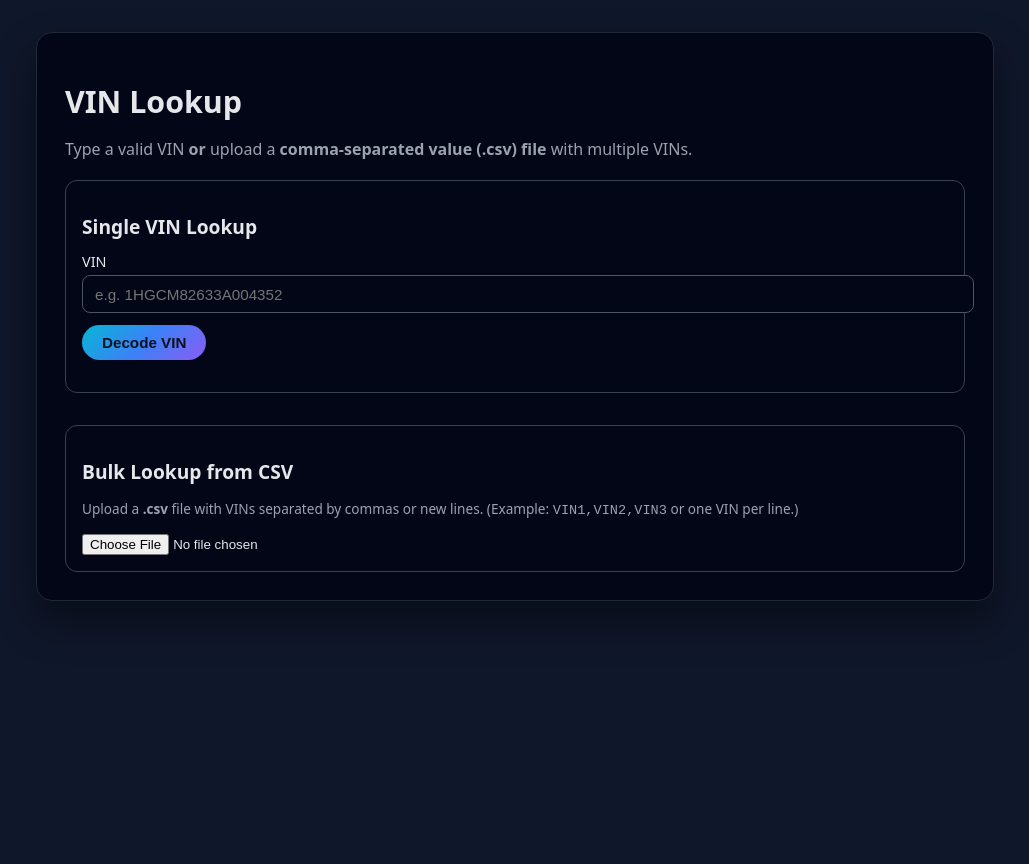
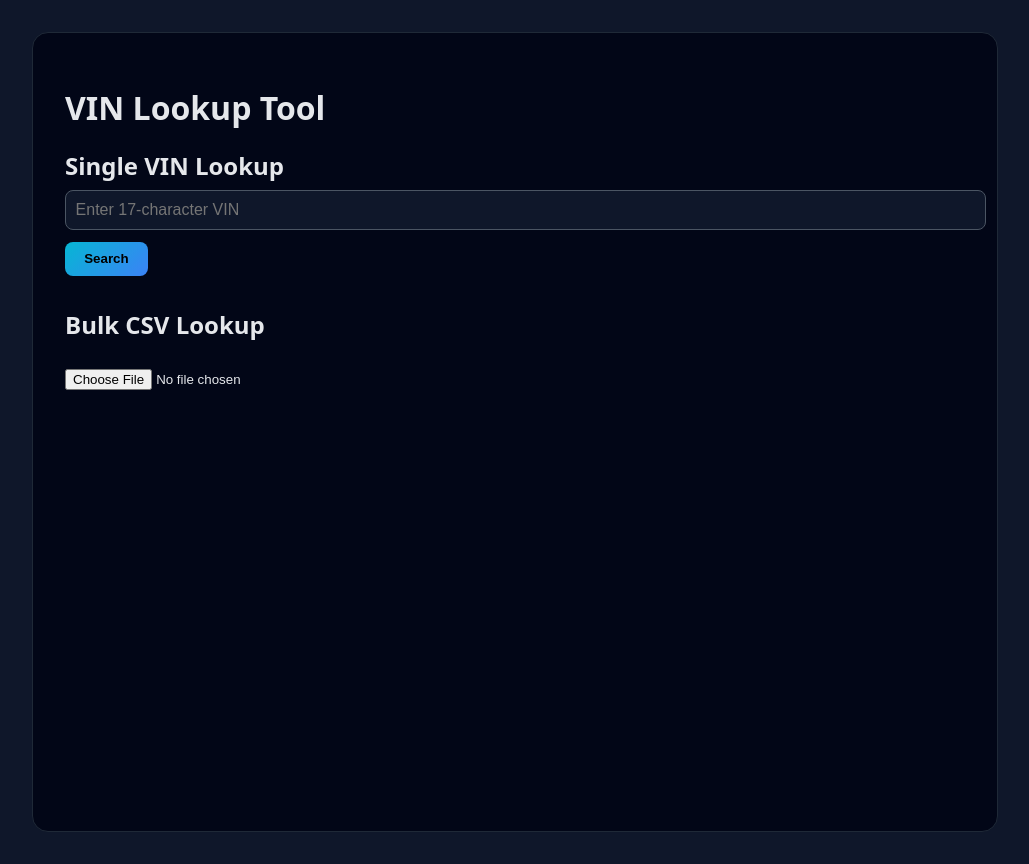
Before and after one commit to James-Ambenge/CS696A, a React (Vite) app in the folder vin-lookup/: page / in a window 1280 px wide. Shown: the whole page, without its empty margins (125-1154 px from the left). Built offline with nearby package versions, Linux system fonts and the light colour scheme.

Commit message:
Updated Recall Check 2

```diff
--- a/vin-lookup/src/VinLookupApp.jsx
+++ b/vin-lookup/src/VinLookupApp.jsx
@@ -1,9 +1,6 @@
 import React, { useState } from "react";
 
 function VinLookupApp() {
-
-  const API_BASE = import.meta.env.VITE_API_BASE || "http://localhost:4000";
-
   const [vin, setVin] = useState("");
   const [data, setData] = useState(null);
   const [error, setError] = useState("");
@@ -18,38 +15,37 @@ function VinLookupApp() {
 
   const isValidVin = (value) => {
     const cleaned = value.trim().toUpperCase();
-    const vinRegex = /^[A-HJ-NPR-Z0-9]{17}$/; // 17 chars, no I, O, Q
+    const vinRegex = /^[A-HJ-NPR-Z0-9]{17}$/;
     return vinRegex.test(cleaned);
   };
 
+  // CSV bulk decode helper
   const decodeVinFromApi = async (vinValue) => {
-    const res = await fetch(
-      `https://vpic.nhtsa.dot.gov/api/vehicles/DecodeVin/${vinValue}?format=json`
-    );
+    const url = `https://vpic.nhtsa.dot.gov/api/vehicles/DecodeVin/${vinValue}?format=json`;
+    const res = await fetch(url);
 
-    if (!res.ok) {
-      throw new Error("Network response was not ok");
-    }
+    if (!res.ok) throw new Error("Decode API error");
 
     const json = await res.json();
     const results = json.Results || [];
 
-    const extractField = (name) =>
+    const getVal = (name) =>
       results.find((r) => r.Variable === name)?.Value || "N/A";
 
     return {
       vin: vinValue,
-      make: extractField("Make"),
-      model: extractField("Model"),
-      modelYear: extractField("Model Year"),
-      bodyClass: extractField("Body Class"),
-      engineCylinders: extractField("Engine Number of Cylinders"),
-      engineDisplacement: extractField("Displacement (L)"),
-      fuelTypePrimary: extractField("Fuel Type - Primary"),
-      plantCountry: extractField("Plant Country"),
+      make: getVal("Make"),
+      model: getVal("Model"),
+      modelYear: getVal("Model Year"),
+      bodyClass: getVal("Body Class"),
+      engineCylinders: getVal("Engine Number of Cylinders"),
+      engineDisplacement: getVal("Displacement (in Liters)"),
+      fuelTypePrimary: getVal("Fuel Type - Primary"),
+      plantCountry: getVal("Plant Country"),
     };
   };
 
+  // Single VIN LOOKUP
   const handleSubmit = async (e) => {
     e.preventDefault();
     setError("");
@@ -57,428 +53,262 @@ function VinLookupApp() {
     setRecalls([]);
     setRecallError("");
 
-    const trimmedVin = vin.trim().toUpperCase();
-
-    if (!isValidVin(trimmedVin)) {
+    const cleanedVin = vin.trim().toUpperCase();
+    if (!isValidVin(cleanedVin)) {
       setError("Please enter a valid 17-character VIN (no I, O, or Q).");
       return;
     }
 
     setLoading(true);
 
+    const decodeURL = `https://vpic.nhtsa.dot.gov/api/vehicles/DecodeVin/${cleanedVin}?format=json`;
+    const recallURL = `https://api.nhtsa.gov/recalls/recallsByVehicle?vin=${cleanedVin}`;
+
     try {
-      // 1) Decode basic vehicle info from NHTSA
-      const decoded = await decodeVinFromApi(trimmedVin);
-      setData(decoded);
+      const [decodeRes, recallRes] = await Promise.all([
+        fetch(decodeURL),
+        fetch(recallURL),
+      ]);
 
-      const makeForRecalls = decoded.make;
-      const modelForRecalls = decoded.model;
-      const yearForRecalls = decoded.modelYear;
+      if (!decodeRes.ok) throw new Error("Decode API error");
+      if (!recallRes.ok) setRecallError(`Recall API HTTP ${recallRes.status}`);
 
-      if (!makeForRecalls || !modelForRecalls || !yearForRecalls) {
-        setRecallError("Missing make/model/year; cannot load recalls.");
-        return;
-      }
+      const decodeJson = await decodeRes.json();
+      const recallJson = recallRes.ok ? await recallRes.json() : { results: [] };
 
-      // 2) Fetch recalls from backend using Year / Make / Model
-      try {
-        const params = new URLSearchParams({
-          make: makeForRecalls,
-          model: modelForRecalls,
-          year: String(yearForRecalls),
+      const results = decodeJson.Results || [];
+      const getVal = (name) =>
+        results.find((r) => r.Variable === name)?.Value || "N/A";
+
+      setData({
+        vin: cleanedVin,
+        make: getVal("Make"),
+        model: getVal("Model"),
+        modelYear: getVal("Model Year"),
+        bodyClass: getVal("Body Class"),
+        engineCylinders: getVal("Engine Number of Cylinders"),
+        engineDisplacement: getVal("Displacement (in Liters)"),
+        fuelTypePrimary: getVal("Fuel Type - Primary"),
+        plantCountry: getVal("Plant Country"),
       });
 
-        const recallRes = await fetch(
-          `${API_BASE.replace(/\/$/, "")}/api/recalls?${params.toString()}`
-        );
-
-        if (!recallRes.ok) {
-          const msg = `Recall API HTTP ${recallRes.status}`;
-          console.error(msg);
-          setRecallError(msg);
-        } else {
-          const recallJson = await recallRes.json();
-          const list = recallJson.results || recallJson.Results || [];
-          setRecalls(list);
-        }
-      } catch (recallErr) {
-        console.error("Recall fetch failed:", recallErr);
-        setRecallError("Recall service not available from backend.");
-      }
+      setRecalls(recallJson.results || []);
     } catch (err) {
-        console.error("VIN decode failed:", err);
+      console.error("VIN lookup error:", err);
       setError("Error looking up VIN details. Please try again.");
     } finally {
       setLoading(false);
     }
   };
 
+  // CSV Upload
   const handleCsvUpload = (e) => {
     const file = e.target.files?.[0];
     setBulkError("");
     setBulkResults([]);
 
     if (!file) return;
-
     if (!file.name.toLowerCase().endsWith(".csv")) {
-      setBulkError("Please upload a .csv file containing VINs.");
+      setBulkError("Please upload a .csv file.");
       return;
     }
 
     const reader = new FileReader();
+
     reader.onload = async (event) => {
-      const text = event.target.result;
-      const rawTokens = text.split(/[\n,]+/);
-
-      const vins = rawTokens
-        .map((t) => t.trim().toUpperCase())
-        .filter((t) => t.length > 0);
-
-      if (vins.length === 0) {
-        setBulkError("No VINs found in the file.");
+      const text = event.target?.result;
+      if (typeof text !== "string") {
+        setBulkError("Unreadable CSV file.");
         return;
       }
 
-      const limitedVins = vins.slice(0, 50);
+      const lines = text.split(/[\n,]+/);
+      const vins = lines
+        .map((t) => t.trim().toUpperCase())
+        .filter((t) => t.length > 0)
+        .slice(0, 50);
 
-      const invalidVins = limitedVins.filter((v) => !isValidVin(v));
-      if (invalidVins.length > 0) {
+      const invalid = vins.filter((v) => !isValidVin(v));
+      if (invalid.length > 0) {
         setBulkError(
-          `Some VINs are invalid: ${invalidVins
-            .slice(0, 5)
-            .join(", ")}${invalidVins.length > 5 ? "..." : ""}`
+          `Invalid VINs: ${invalid.slice(0, 5).join(", ")}${
+            invalid.length > 5 ? "..." : ""
+          }`
         );
       }
 
-      const validVins = limitedVins.filter((v) => isValidVin(v));
-      if (validVins.length === 0) {
-        return;
-      }
+      const valid = vins.filter((v) => isValidVin(v));
+      if (valid.length === 0) return;
 
       setBulkLoading(true);
+
       try {
-        const promises = validVins.map((v) =>
-          decodeVinFromApi(v).catch((err) => {
-            console.error(err);
-            return { vin: v, make: "Error", model: "-", modelYear: "-" };
-          })
+        const results = await Promise.all(
+          valid.map((v) =>
+            decodeVinFromApi(v).catch(() => ({
+              vin: v,
+              make: "Error",
+              model: "-",
+              modelYear: "-",
+            }))
+          )
         );
-        const results = await Promise.all(promises);
+
         setBulkResults(results);
       } catch (err) {
         console.error(err);
-        setBulkError("Error processing CSV VINs. Please try again.");
+        setBulkError("CSV processing error.");
       } finally {
         setBulkLoading(false);
       }
     };
 
-    reader.onerror = () => {
-      setBulkError("Error reading file. Please try another CSV.");
-    };
-
     reader.readAsText(file);
   };
 
+  // UI
   return (
     <div
       style={{
         minHeight: "100vh",
-        fontFamily: "system-ui, sans-serif",
         background: "#0f172a",
         color: "#e5e7eb",
+        fontFamily: "system-ui",
+        padding: "2rem",
         display: "flex",
         justifyContent: "center",
-        alignItems: "flex-start",
-        padding: "2rem 1.5rem",
       }}
     >
       <div
         style={{
+          width: "100%",
           maxWidth: "900px",
-          width: "100%",
           background: "#020617",
-          padding: "1.75rem",
+          padding: "2rem",
           borderRadius: "1rem",
-          boxShadow: "0 20px 40px rgba(0,0,0,0.45)",
           border: "1px solid #1f2937",
         }}
       >
-        <h1 style={{ fontSize: "1.9rem", marginBottom: "0.5rem" }}>
-          VIN Lookup
+        <h1 style={{ fontSize: "2rem", marginBottom: "1rem" }}>
+          VIN Lookup Tool
         </h1>
-        <p style={{ marginBottom: "1.25rem", color: "#9ca3af" }}>
-          Type a valid VIN <strong>or</strong> upload a{" "}
-          <strong>comma-separated value (.csv) file</strong> with multiple VINs.
-        </p>
 
-        {/* Single VIN section */}
-        <section
+        {/* Single VIN LOOKUP */}
+        <section style={{ marginBottom: "2rem" }}>
+          <h2 style={{ marginBottom: "0.5rem" }}>Single VIN Lookup</h2>
+
+          <form onSubmit={handleSubmit}>
+            <input
               style={{
-            marginBottom: "2rem",
-            padding: "1rem",
-            borderRadius: "0.75rem",
-            background: "#020617",
-            border: "1px solid #374151",
+                width: "100%",
+                padding: "0.6rem",
+                borderRadius: "0.5rem",
+                border: "1px solid #4b5563",
+                background: "#0f172a",
+                color: "#fff",
+                fontSize: "1rem",
               }}
-        >
-          <h2 style={{ fontSize: "1.2rem", marginBottom: "0.75rem" }}>
-            Single VIN Lookup
-          </h2>
-          <form onSubmit={handleSubmit} style={{ marginBottom: "1rem" }}>
-            <label
-              htmlFor="vin"
-              style={{
-                display: "block",
-                fontSize: "0.9rem",
-                marginBottom: 4,
-              }}
-            >
-              VIN
-            </label>
-            <input
-              id="vin"
-              type="text"
               value={vin}
               onChange={(e) => setVin(e.target.value.toUpperCase())}
-              placeholder="e.g. 1HGCM82633A004352"
               maxLength={17}
-              style={{
-                width: "100%",
-                padding: "0.6rem 0.75rem",
-                borderRadius: "0.5rem",
-                border: "1px solid #4b5563",
-                background: "#020617",
-                color: "#e5e7eb",
-                fontSize: "0.95rem",
-                outline: "none",
-              }}
+              placeholder="Enter 17-character VIN"
             />
+
             <button
               type="submit"
               disabled={loading}
               style={{
                 marginTop: "0.75rem",
-                padding: "0.55rem 1.25rem",
-                borderRadius: "999px",
+                padding: "0.6rem 1.2rem",
+                borderRadius: "0.5rem",
                 border: "none",
-                background:
-                  "linear-gradient(135deg, #06b6d4 0%, #3b82f6 50%, #8b5cf6 100%)",
-                color: "#0b1120",
-                fontWeight: 600,
+                fontWeight: "600",
+                background: "linear-gradient(135deg, #06b6d4, #3b82f6)",
                 cursor: loading ? "wait" : "pointer",
-                fontSize: "0.95rem",
               }}
             >
-              {loading ? "Looking up…" : "Decode VIN"}
+              {loading ? "Searching…" : "Search"}
             </button>
           </form>
 
           {error && (
-            <div
-              style={{
-                marginBottom: "1rem",
-                padding: "0.75rem",
-                borderRadius: "0.5rem",
-                background: "#450a0a",
-                color: "#fecaca",
-                fontSize: "0.9rem",
-              }}
-            >
-              {error}
-            </div>
+            <p style={{ color: "#fecaca", marginTop: "0.75rem" }}>{error}</p>
           )}
 
+          {/* VEHICLE INFO */}
           {data && (
             <div
               style={{
-                marginTop: "0.5rem",
+                marginTop: "1rem",
                 padding: "1rem",
                 borderRadius: "0.75rem",
-                background: "#020617",
-                border: "1px solid #374151",
+                background: "#1e293b",
               }}
             >
-              <h3 style={{ marginBottom: "0.5rem", fontSize: "1.05rem" }}>
-                Decoded Vehicle Info
-              </h3>
-              <p style={{ fontSize: "0.85rem", color: "#9ca3af" }}>
-                VIN: <span style={{ color: "#e5e7eb" }}>{data.vin}</span>
+              <h3 style={{ fontSize: "1.2rem" }}>Vehicle Information</h3>
+
+              <p>VIN: {data.vin}</p>
+              <p>
+                <strong>
+                  {data.modelYear} {data.make} {data.model}
+                </strong>
               </p>
-              <hr
-                style={{
-                  margin: "0.75rem 0",
-                  borderColor: "#111827",
-                  opacity: 0.6,
-                }}
-              />
-              <dl
-                style={{
-                  display: "grid",
-                  gridTemplateColumns: "1fr 1fr",
-                  columnGap: "1.5rem",
-                  rowGap: "0.4rem",
-                  fontSize: "0.9rem",
-                }}
-              >
-                <div>
-                  <dt style={{ color: "#9ca3af" }}>Make</dt>
-                  <dd>{data.make}</dd>
+
+              <div style={{ marginTop: "0.5rem" }}>
+                <p>Body Class: {data.bodyClass}</p>
+                <p>
+                  Engine: {data.engineCylinders} Cyl / {data.engineDisplacement}L
+                </p>
+                <p>Fuel: {data.fuelTypePrimary}</p>
+                <p>Plant Country: {data.plantCountry}</p>
               </div>
-                <div>
-                  <dt style={{ color: "#9ca3af" }}>Model</dt>
-                  <dd>{data.model}</dd>
-                </div>
-                <div>
-                  <dt style={{ color: "#9ca3af" }}>Model Year</dt>
-                  <dd>{data.modelYear}</dd>
-                </div>
-                <div>
-                  <dt style={{ color: "#9ca3af" }}>Body Class</dt>
-                  <dd>{data.bodyClass}</dd>
-                </div>
-                <div>
-                  <dt style={{ color: "#9ca3af" }}>Engine Cylinders</dt>
-                  <dd>{data.engineCylinders}</dd>
-                </div>
-                <div>
-                  <dt style={{ color: "#9ca3af" }}>Engine Displacement (L)</dt>
-                  <dd>{data.engineDisplacement}</dd>
-                </div>
-                <div>
-                  <dt style={{ color: "#9ca3af" }}>Fuel Type</dt>
-                  <dd>{data.fuelTypePrimary}</dd>
-                </div>
-                <div>
-                  <dt style={{ color: "#9ca3af" }}>Plant Country</dt>
-                  <dd>{data.plantCountry}</dd>
-                </div>
-              </dl>
 
-              {/* Recalls section */}
-              <div
-                style={{
-                  marginTop: "1rem",
-                  paddingTop: "0.75rem",
-                  borderTop: "1px solid #111827",
-                }}
-              >
-                <h4 style={{ fontSize: "1rem", marginBottom: "0.5rem" }}>
-                  Safety Recalls
-                </h4>
+              {/* --------------
+                  SAFETY RECALLS
+                  -------------- */}
+              <h3 style={{ marginTop: "1rem" }}>Safety Recalls</h3>
 
-                {recallError && (
-                  <p style={{ fontSize: "0.85rem", color: "#fecaca" }}>
-                    {recallError}
+              {/* No recalls */}
+              {recalls.length === 0 && !recallError && (
+                <p style={{ fontSize: "1rem", color: "#9ca3af" }}>
+                  0 (No recalls open)
                 </p>
               )}
 
-                {!recallError && recalls.length === 0 && (
-                  <p style={{ fontSize: "0.85rem", color: "#9ca3af" }}>
-                    No recalls found for this VIN in the NHTSA database.
-                  </p>
+              {/* Error */}
+              {recallError && (
+                <p style={{ color: "#fecaca" }}>{recallError}</p>
               )}
 
-                {!recallError && recalls.length > 0 && (
-                  <ul
-                    style={{
-                      listStyle: "none",
-                      margin: 0,
-                      padding: 0,
-                      maxHeight: "350px",
-                      overflowY: "auto",
-                    }}
-                  >
-                    {recalls.map((recall) => (
+              {/* Recalls Found */}
+              {recalls.length > 0 && (
+                <ul style={{ listStyle: "none", padding: 0 }}>
+                  {recalls.map((r) => (
                     <li
-                        key={recall.NHTSACampaignNumber}
+                      key={r.NHTSACampaignNumber}
                       style={{
                         marginBottom: "0.75rem",
                         padding: "0.75rem",
-                          background: "#020617",
+                        background: "#0f172a",
                         border: "1px solid #374151",
                         borderRadius: "0.5rem",
                       }}
                     >
-                        <div
-                          style={{
-                            fontSize: "0.8rem",
-                            color: "#9ca3af",
-                            marginBottom: "0.25rem",
-                            display: "flex",
-                            justifyContent: "space-between",
-                          }}
-                        >
-                          <span>
-                            Campaign: {recall.NHTSACampaignNumber}
-                          </span>
-                          <span>{recall.ReportReceivedDate || "N/A"}</span>
-                        </div>
-
-                        <div style={{ fontSize: "0.9rem", fontWeight: 600 }}>
-                          {recall.Component}
-                        </div>
-
-                        <div
-                          style={{
-                            fontSize: "0.8rem",
-                            marginTop: "0.25rem",
-                            color: "#d1d5db",
-                          }}
-                        >
-                          {recall.Summary}
-                        </div>
-
-                        <div
-                          style={{
-                            fontSize: "0.8rem",
-                            marginTop: "0.4rem",
-                            color: "#9ca3af",
-                          }}
-                        >
-                          MFR Recall No:{" "}
-                          <span style={{ color: "#e5e7eb" }}>
-                            {recall.ManufacturerRecallNo || "N/A"}
-                          </span>
-                        </div>
-
-                        <div
-                          style={{
-                            fontSize: "0.8rem",
-                            color: "#9ca3af",
-                          }}
-                        >
-                          Initiator:{" "}
-                          <span style={{ color: "#e5e7eb" }}>
-                            {recall.RecallInitiator || "N/A"}
-                          </span>
-                        </div>
+                      <p style={{ margin: 0 }}>
+                        <strong>NHTSA Campaign Number: </strong>
+                        {r.NHTSACampaignNumber}
+                      </p>
                     </li>
                   ))}
                 </ul>
               )}
             </div>
-            </div>
           )}
         </section>
 
-        {/* CSV Upload section */}
-        <section
-          style={{
-            padding: "1rem",
-            borderRadius: "0.75rem",
-            background: "#020617",
-            border: "1px solid #374151",
-          }}
-        >
-          <h2 style={{ fontSize: "1.2rem", marginBottom: "0.5rem" }}>
-            Bulk Lookup from CSV
-          </h2>
-          <p style={{ fontSize: "0.85rem", color: "#9ca3af", marginBottom: 8 }}>
-            Upload a <strong>.csv</strong> file with VINs separated by commas or
-            new lines. (Example: <code>VIN1,VIN2,VIN3</code> or one VIN per
-            line.)
-          </p>
+        {/* BULK CSV */}
+        <section>
+          <h2>Bulk CSV Lookup</h2>
 
           <input
             type="file"
@@ -488,115 +318,40 @@ function VinLookupApp() {
           />
 
           {bulkError && (
-            <div
-              style={{
-                marginTop: "0.75rem",
-                padding: "0.75rem",
-                borderRadius: "0.5rem",
-                background: "#450a0a",
-                color: "#fecaca",
-                fontSize: "0.9rem",
-              }}
-            >
+            <p style={{ color: "#fecaca", marginTop: "0.5rem" }}>
               {bulkError}
-            </div>
-          )}
-
-          {bulkLoading && (
-            <p style={{ marginTop: "0.75rem", fontSize: "0.9rem" }}>
-              Processing VINs…
             </p>
           )}
 
+          {bulkLoading && <p>Processing VINs…</p>}
+
           {bulkResults.length > 0 && (
-            <div style={{ marginTop: "1rem", overflowX: "auto" }}>
             <table
               style={{
                 width: "100%",
+                marginTop: "1rem",
                 borderCollapse: "collapse",
-                  fontSize: "0.85rem",
               }}
             >
               <thead>
                 <tr>
-                    <th
-                      style={{
-                        borderBottom: "1px solid #4b5563",
-                        textAlign: "left",
-                        padding: "0.4rem",
-                      }}
-                    >
-                      VIN
-                    </th>
-                    <th
-                      style={{
-                        borderBottom: "1px solid #4b5563",
-                        textAlign: "left",
-                        padding: "0.4rem",
-                      }}
-                    >
-                      Make
-                    </th>
-                    <th
-                      style={{
-                        borderBottom: "1px solid #4b5563",
-                        textAlign: "left",
-                        padding: "0.4rem",
-                      }}
-                    >
-                      Model
-                    </th>
-                    <th
-                      style={{
-                        borderBottom: "1px solid #4b5563",
-                        textAlign: "left",
-                        padding: "0.4rem",
-                      }}
-                    >
-                      Year
-                    </th>
+                  <th style={{ borderBottom: "1px solid #374151" }}>VIN</th>
+                  <th style={{ borderBottom: "1px solid #374151" }}>Make</th>
+                  <th style={{ borderBottom: "1px solid #374151" }}>Model</th>
+                  <th style={{ borderBottom: "1px solid #374151" }}>Year</th>
                 </tr>
               </thead>
               <tbody>
                 {bulkResults.map((r) => (
                   <tr key={r.vin}>
-                      <td
-                        style={{
-                          borderBottom: "1px solid #111827",
-                          padding: "0.4rem",
-                        }}
-                      >
-                        {r.vin}
-                      </td>
-                      <td
-                        style={{
-                          borderBottom: "1px solid #111827",
-                          padding: "0.4rem",
-                        }}
-                      >
-                        {r.make}
-                      </td>
-                      <td
-                        style={{
-                          borderBottom: "1px solid #111827",
-                          padding: "0.4rem",
-                        }}
-                      >
-                        {r.model}
-                      </td>
-                      <td
-                        style={{
-                          borderBottom: "1px solid #111827",
-                          padding: "0.4rem",
-                        }}
-                      >
-                        {r.modelYear}
-                      </td>
+                    <td>{r.vin}</td>
+                    <td>{r.make}</td>
+                    <td>{r.model}</td>
+                    <td>{r.modelYear}</td>
                   </tr>
                 ))}
               </tbody>
             </table>
-            </div>
           )}
         </section>
       </div>
```
Lines whose indentation alone changed are shown as unchanged.
